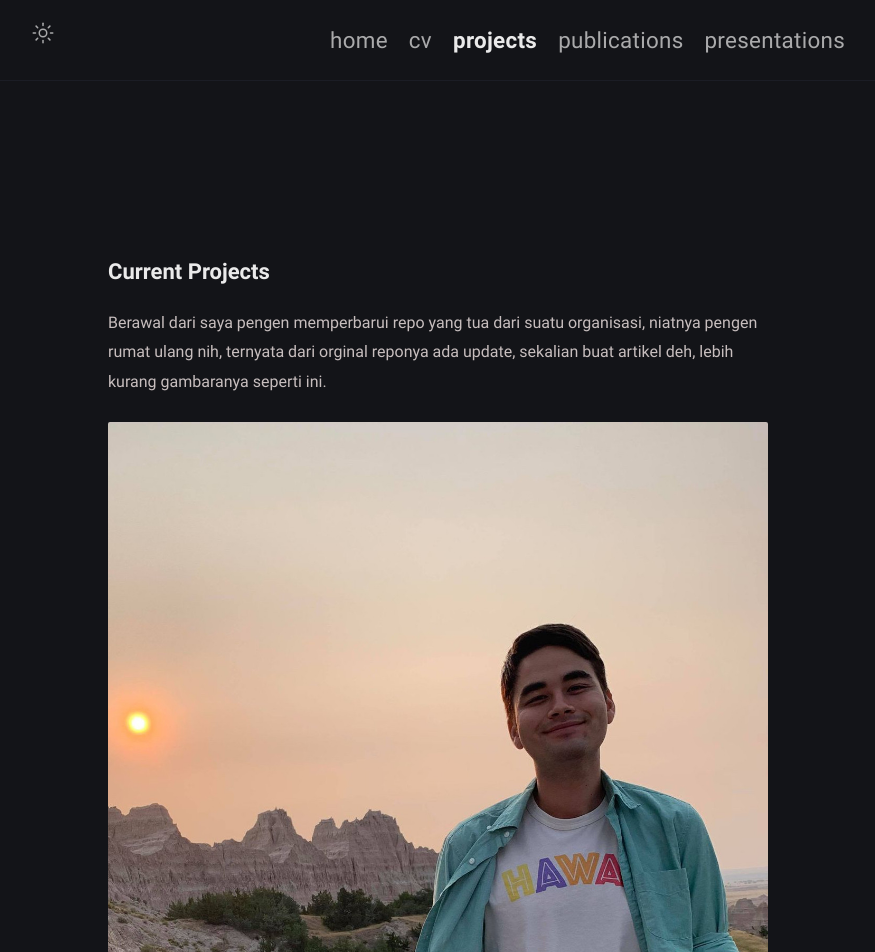
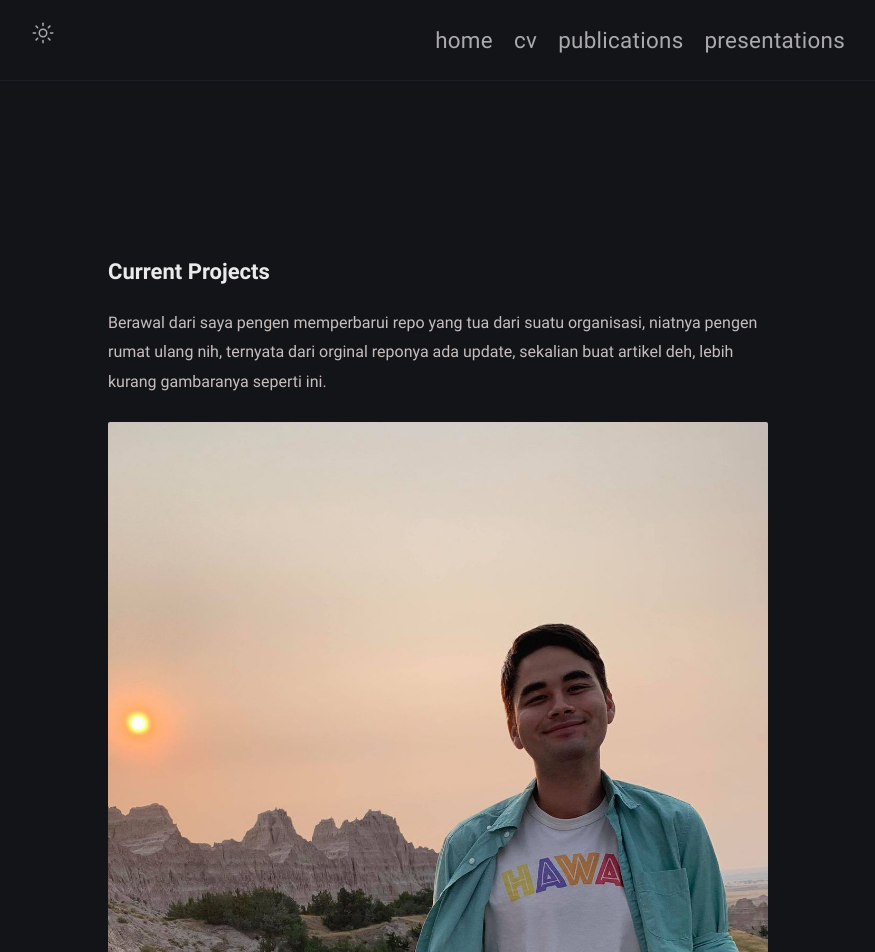
Before and after one commit to mkelp/mkelp.github.io, a Jekyll site: the page built from projects.md, in a window 1280 px wide. Shown: the top 952 px of the page, without its empty margins (202-1077 px from the left). Built offline with Jekyll 4.4.1, drawn with Linux system fonts in a browser that asks for light colours; some of the changed text lies outside the part shown.

Commit message:
remove proj for now

```diff
--- a/_data/menus.yml
+++ b/_data/menus.yml
@@ -6,9 +6,9 @@
   url: /CV/
   external: false
 
-- title: projects
-  url: /projects/
-  external: false
+# - title: projects
+#   url: /projects/
+#   external: false
 
 - title: publications
   url: /publications/
--- a/projects.md
+++ b/projects.md
@@ -18,10 +18,6 @@ Berawal dari saya pengen memperbarui repo yang tua dari suatu organisasi, niatny
 <figcaption>Fig 1. Gambaran ribetnya.</figcaption>
 </figure>
 
-<figure>
-<img src="/assets/img/badlandx" alt="shell">
-<figcaption>Fig 4. bagian-bagin dari shell prompt.</figcaption>
-</figure>
 
 ## **Past Projects**
 
```
